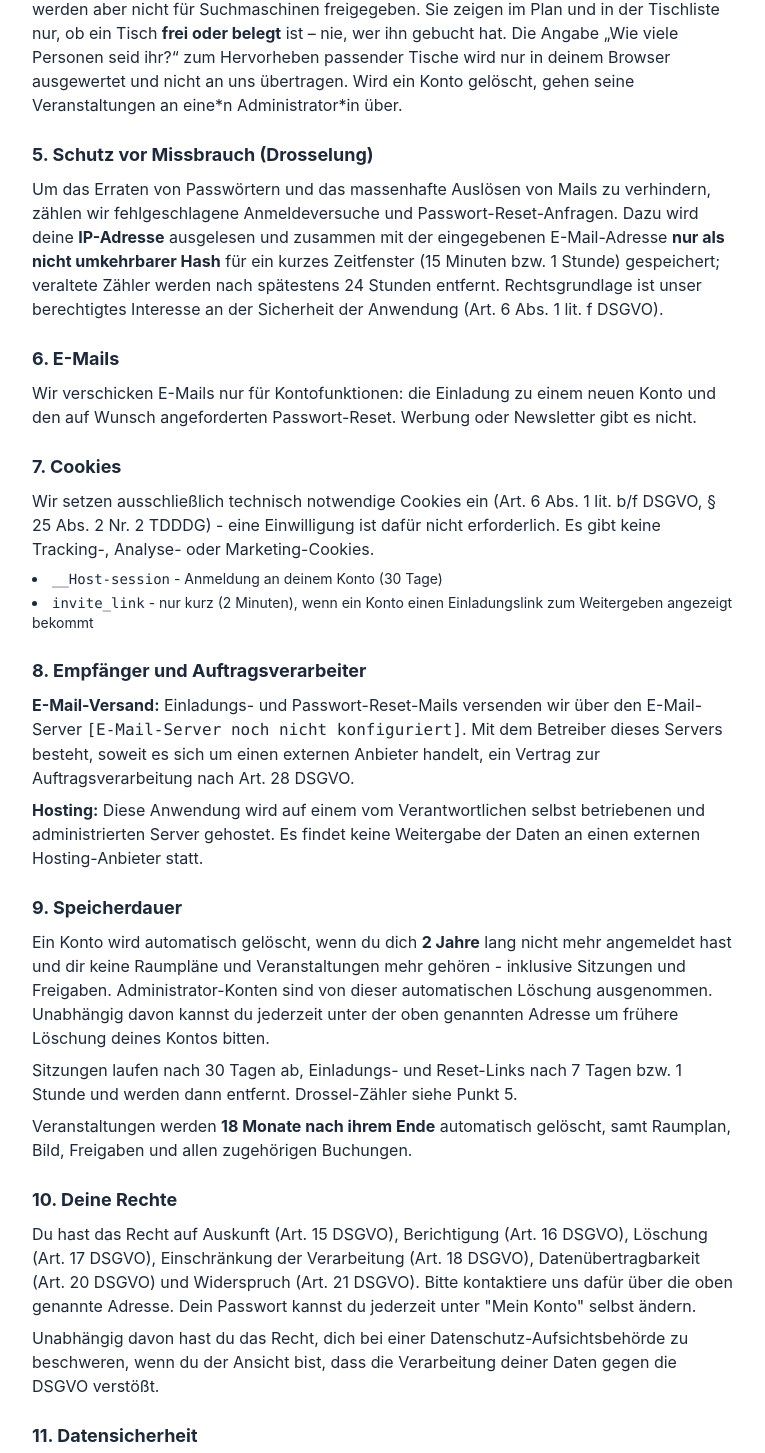
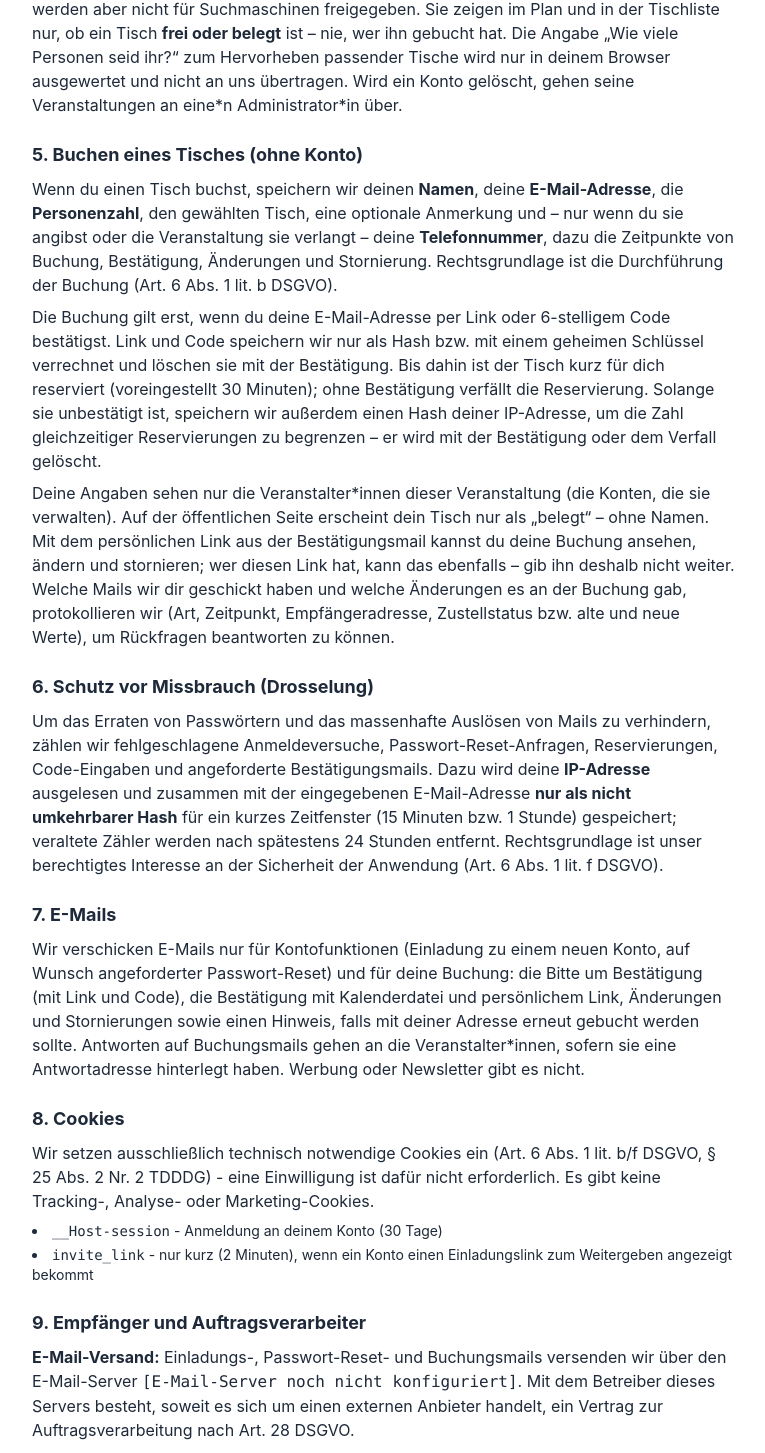
Before and after one commit to druXter/seating, a Next.js app: page /datenschutz in a window 1280 px wide. Shown: the part 1276-2729 px from the top of the page, without its empty margins (256-1021 px from the left). Built offline with nearby package versions, Linux system fonts and the light colour scheme; no server answers.

Commit message:
docs: README, Datenschutz und Konzept für Phase 3; Stolpersteine ergänzt

```diff
--- a/app/datenschutz/page.tsx
+++ b/app/datenschutz/page.tsx
@@ -3,11 +3,9 @@ import Link from 'next/link'
 
 // ENTWURF: Beschreibt, was dieses Tool tatsächlich speichert und verarbeitet. Er ersetzt keine
 // Rechtsberatung - vor dem Einsatz mit Externen bitte einmal prüfen lassen und bei jeder
-// Änderung der Datenverarbeitung mitpflegen. Stand: Phase 2 (Konten der Veranstalter*innen,
-// Raumpläne mit Hintergrundbildern, Events mit öffentlicher Planansicht und Freigaben). Mit Phase 3
-// kommen Buchungen dazu (Name, E-Mail, ggf. Telefon,
-// Gruppengröße, Verifizierung, Buchungsmails mit .ics, Verwaltungslink, Löschfristen für
-// Buchungen) - dann hier ergänzen, siehe docs/KONZEPT.md Abschnitt 11.
+// Änderung der Datenverarbeitung mitpflegen. Stand: Phase 3 (Konten der Veranstalter*innen,
+// Raumpläne mit Hintergrundbildern, Events mit öffentlicher Planansicht und Freigaben, Tischbuchung
+// ohne Konto mit Mail-Bestätigung, Verwaltungslink, Buchungsmails mit .ics und Löschfristen).
 //
 // Liest Verantwortlichen- und Infrastruktur-Angaben zur Laufzeit aus der (nicht
 // versionierten) .env, analog zu app/impressum/page.tsx - force-dynamic verhindert, dass
@@ -99,10 +97,37 @@ export default function DatenschutzPage() {
         </div>
 
         <div>
-          <h2 className="font-bold text-lg">5. Schutz vor Missbrauch (Drosselung)</h2>
+          <h2 className="font-bold text-lg">5. Buchen eines Tisches (ohne Konto)</h2>
+          <p className="mt-2">
+            Wenn du einen Tisch buchst, speichern wir deinen <strong>Namen</strong>, deine{' '}
+            <strong>E-Mail-Adresse</strong>, die <strong>Personenzahl</strong>, den gewählten Tisch, eine optionale
+            Anmerkung und – nur wenn du sie angibst oder die Veranstaltung sie verlangt – deine{' '}
+            <strong>Telefonnummer</strong>, dazu die Zeitpunkte von Buchung, Bestätigung, Änderungen und Stornierung.
+            Rechtsgrundlage ist die Durchführung der Buchung (Art. 6 Abs. 1 lit. b DSGVO).
+          </p>
+          <p className="mt-2">
+            Die Buchung gilt erst, wenn du deine E-Mail-Adresse per Link oder 6-stelligem Code bestätigst. Link und Code
+            speichern wir nur als Hash bzw. mit einem geheimen Schlüssel verrechnet und löschen sie mit der Bestätigung.
+            Bis dahin ist der Tisch kurz für dich reserviert (voreingestellt 30 Minuten); ohne Bestätigung verfällt die
+            Reservierung. Solange sie unbestätigt ist, speichern wir außerdem einen Hash deiner IP-Adresse, um die Zahl
+            gleichzeitiger Reservierungen zu begrenzen – er wird mit der Bestätigung oder dem Verfall gelöscht.
+          </p>
+          <p className="mt-2">
+            Deine Angaben sehen nur die Veranstalter*innen dieser Veranstaltung (die Konten, die sie verwalten). Auf der
+            öffentlichen Seite erscheint dein Tisch nur als „belegt“ – ohne Namen. Mit dem persönlichen Link aus der
+            Bestätigungsmail kannst du deine Buchung ansehen, ändern und stornieren; wer diesen Link hat, kann das
+            ebenfalls – gib ihn deshalb nicht weiter. Welche Mails wir dir geschickt haben und welche Änderungen es an
+            der Buchung gab, protokollieren wir (Art, Zeitpunkt, Empfängeradresse, Zustellstatus bzw. alte und neue
+            Werte), um Rückfragen beantworten zu können.
+          </p>
+        </div>
+
+        <div>
+          <h2 className="font-bold text-lg">6. Schutz vor Missbrauch (Drosselung)</h2>
           <p className="mt-2">
             Um das Erraten von Passwörtern und das massenhafte Auslösen von Mails zu verhindern, zählen wir
-            fehlgeschlagene Anmeldeversuche und Passwort-Reset-Anfragen. Dazu wird deine{' '}
+            fehlgeschlagene Anmeldeversuche, Passwort-Reset-Anfragen, Reservierungen, Code-Eingaben und angeforderte
+            Bestätigungsmails. Dazu wird deine{' '}
             <strong>IP-Adresse</strong> ausgelesen und zusammen mit der eingegebenen E-Mail-Adresse{' '}
             <strong>nur als nicht umkehrbarer Hash</strong> für ein kurzes Zeitfenster (15 Minuten bzw. 1 Stunde)
             gespeichert; veraltete Zähler werden nach spätestens 24 Stunden entfernt. Rechtsgrundlage ist unser
@@ -111,15 +136,18 @@ export default function DatenschutzPage() {
         </div>
 
         <div>
-          <h2 className="font-bold text-lg">6. E-Mails</h2>
+          <h2 className="font-bold text-lg">7. E-Mails</h2>
           <p className="mt-2">
-            Wir verschicken E-Mails nur für Kontofunktionen: die Einladung zu einem neuen Konto und den auf Wunsch
-            angeforderten Passwort-Reset. Werbung oder Newsletter gibt es nicht.
+            Wir verschicken E-Mails nur für Kontofunktionen (Einladung zu einem neuen Konto, auf Wunsch angeforderter
+            Passwort-Reset) und für deine Buchung: die Bitte um Bestätigung (mit Link und Code), die Bestätigung mit
+            Kalenderdatei und persönlichem Link, Änderungen und Stornierungen sowie einen Hinweis, falls mit deiner
+            Adresse erneut gebucht werden sollte. Antworten auf Buchungsmails gehen an die Veranstalter*innen, sofern sie
+            eine Antwortadresse hinterlegt haben. Werbung oder Newsletter gibt es nicht.
           </p>
         </div>
 
         <div>
-          <h2 className="font-bold text-lg">7. Cookies</h2>
+          <h2 className="font-bold text-lg">8. Cookies</h2>
           <p className="mt-2">
             Wir setzen ausschließlich technisch notwendige Cookies ein (Art. 6 Abs. 1 lit. b/f DSGVO, § 25 Abs. 2 Nr. 2
             TDDDG) - eine Einwilligung ist dafür nicht erforderlich. Es gibt keine Tracking-, Analyse- oder
@@ -132,9 +160,9 @@ export default function DatenschutzPage() {
         </div>
 
         <div>
-          <h2 className="font-bold text-lg">8. Empfänger und Auftragsverarbeiter</h2>
+          <h2 className="font-bold text-lg">9. Empfänger und Auftragsverarbeiter</h2>
           <p className="mt-2">
-            <strong>E-Mail-Versand:</strong> Einladungs- und Passwort-Reset-Mails versenden wir über den
+            <strong>E-Mail-Versand:</strong> Einladungs-, Passwort-Reset- und Buchungsmails versenden wir über den
             E-Mail-Server <code>{smtpHost}</code>. Mit dem Betreiber dieses Servers besteht, soweit es sich um einen
             externen Anbieter handelt, ein Vertrag zur Auftragsverarbeitung nach Art. 28 DSGVO.
           </p>
@@ -146,7 +174,7 @@ export default function DatenschutzPage() {
         </div>
 
         <div>
-          <h2 className="font-bold text-lg">9. Speicherdauer</h2>
+          <h2 className="font-bold text-lg">10. Speicherdauer</h2>
           <p className="mt-2">
             Ein Konto wird automatisch gelöscht, wenn du dich <strong>2 Jahre</strong> lang nicht mehr angemeldet
             hast und dir keine Raumpläne und Veranstaltungen mehr gehören - inklusive Sitzungen und Freigaben.
@@ -157,16 +185,21 @@ export default function DatenschutzPage() {
           </p>
           <p className="mt-2">
             Sitzungen laufen nach 30 Tagen ab, Einladungs- und Reset-Links nach 7 Tagen bzw. 1 Stunde und werden dann
-            entfernt. Drossel-Zähler siehe Punkt 5.
+            entfernt. Drossel-Zähler siehe Punkt 6.
           </p>
           <p className="mt-2">
             Veranstaltungen werden <strong>18 Monate nach ihrem Ende</strong> automatisch gelöscht, samt Raumplan, Bild,
             Freigaben und allen zugehörigen Buchungen.
           </p>
+          <p className="mt-2">
+            Verfallene und stornierte Buchungen löschen wir <strong>30 Tage</strong> nach ihrer letzten Änderung, samt
+            Mail- und Änderungsprotokoll. Bestätigte Buchungen bleiben bis zur Löschung der Veranstaltung gespeichert
+            (siehe oben) – oder bis die Veranstalter*innen sie früher löschen.
+          </p>
         </div>
 
         <div>
-          <h2 className="font-bold text-lg">10. Deine Rechte</h2>
+          <h2 className="font-bold text-lg">11. Deine Rechte</h2>
           <p className="mt-2">
             Du hast das Recht auf Auskunft (Art. 15 DSGVO), Berichtigung (Art. 16 DSGVO), Löschung (Art. 17 DSGVO),
             Einschränkung der Verarbeitung (Art. 18 DSGVO), Datenübertragbarkeit (Art. 20 DSGVO) und Widerspruch (Art.
@@ -180,7 +213,7 @@ export default function DatenschutzPage() {
         </div>
 
         <div>
-          <h2 className="font-bold text-lg">11. Datensicherheit</h2>
+          <h2 className="font-bold text-lg">12. Datensicherheit</h2>
           <p className="mt-2">
             Die Übertragung erfolgt verschlüsselt (TLS/HTTPS). Anmelde-Cookies sind <code>httpOnly</code> gesetzt und
             damit per JavaScript nicht auslesbar. Passwörter, Sitzungs-Tokens und Einmal-Links werden nur als Hash
```
Also changed, not shown: 3 other files (tests, documents, lock files or other folders).
